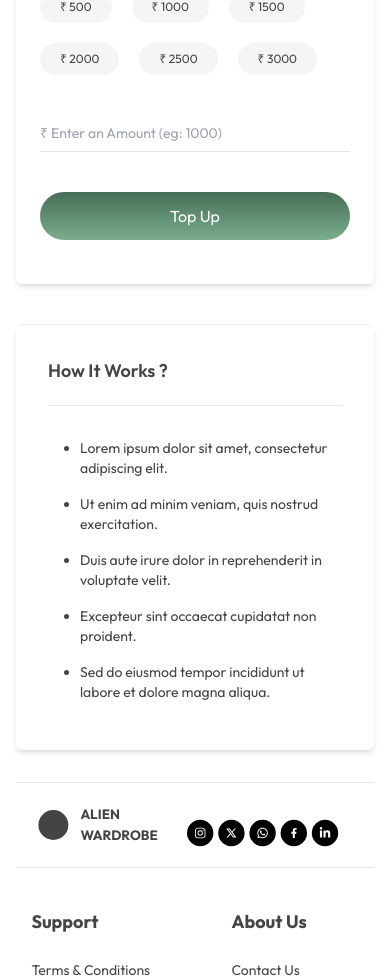
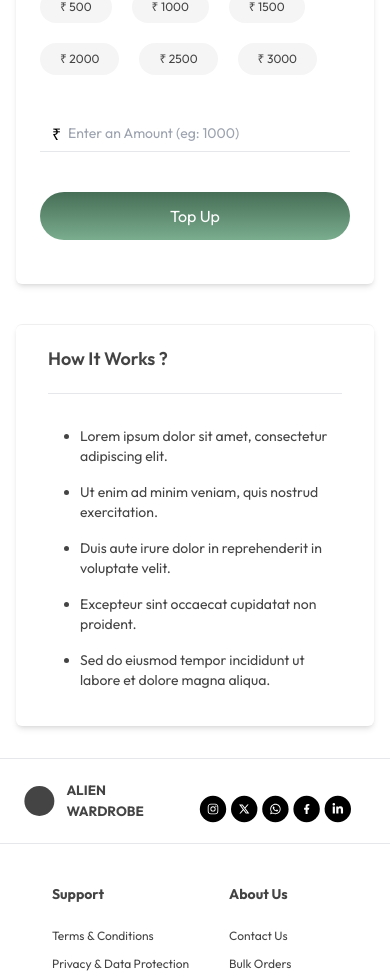
Before and after one commit to krishnan74/aw-wallet, a Next.js app: page /topup in a window 390 px wide. Shown: the part 589-1568 px from the top of the page. Built offline with nearby package versions, Linux system fonts and the light colour scheme.

Commit message:
refactor: Update FooterLinks and Navbar components, add Wallet Card Component

```diff
--- a/app/components/Footer.jsx
+++ b/app/components/Footer.jsx
@@ -28,8 +28,8 @@ const Footer = () => {
   ];
 
   return (
-    <div className="flex flex-col px-4 md:px-12 lg:px-20 xl:px-[220px] py-8 mb-10 ">
-      <div className="flex flex-wrap items-center h-fit py-8 max-sm:py-3 border-b mb-10 border-t ">
+    <div className="flex flex-col  md:px-12 lg:px-20 xl:px-[220px] py-8 mb-10 ">
+      <div className="flex flex-wrap items-center h-fit py-8 max-sm:py-3 max-sm:px-0 border-b mb-10 border-t ">
         <div className="flex items-center justify-start gap-4 md:gap-8 w-[50%] max-sm:scale-75">
           <div className="bg-[#444444] w-[64px] h-[64px] max-sm:w-[40px] max-sm:h-[40px] rounded-full"></div>
           <span className="text-lg text-[#444] font-bold ">
@@ -61,8 +61,8 @@ const Footer = () => {
         </div>
         <div className="flex flex-col items-center lg:items-end gap-5 mt-8 lg:mt-0">
           <div className="flex gap-8">
-            <div className="bg-[#D9D9D9] w-[80px] h-[80px] rounded-full"></div>
-            <div className="bg-[#D9D9D9] w-[80px] h-[80px] rounded-full"></div>
+            <div className="bg-[#D9D9D9] max-sm:w-[40px] max-sm:h-[40px]  w-[80px] h-[80px] rounded-full"></div>
+            <div className="bg-[#D9D9D9] max-sm:w-[40px] max-sm:h-[40px] w-[80px] h-[80px] rounded-full"></div>
           </div>
           <p className="text-sm text-center lg:text-right text-[#444]">
             Designed & Crafted with Love by{" "}
--- a/app/components/FooterLinks.jsx
+++ b/app/components/FooterLinks.jsx
@@ -7,13 +7,13 @@ const FooterLinks = ({ links }) => {
       {links.map((link, index) => {
         if (index === 0) {
           return (
-            <p key={index} className="text-lg font-bold mb-3 ">
+            <p key={index} className="text-lg max-sm:text-sm font-bold mb-3 ">
               {link}
             </p>
           );
         } else {
           return (
-            <Link key={index} href="#" className="text-sm">
+            <Link key={index} href="#" className="text-sm max-sm:text-xs">
               {link}
             </Link>
           );
--- a/app/components/HowItWorks.jsx
+++ b/app/components/HowItWorks.jsx
@@ -34,7 +34,11 @@ const HowItWorks = ({ dynamic }) => {
   ];
 
   return (
-    <div className="p-8 rounded-md shadow-md border-[#9a9a9a28] border-t text-[#444]">
+    <div
+      className={`pt-8 px-8 max-sm:pt-5 ${
+        isOpen ? "max-sm:pb-5" : "max-sm:pb-0"
+      }  pb-5 rounded-md shadow-md border-[#9a9a9a28] border-t text-[#444]`}
+    >
       <div className="flex justify-between text-xl font-semibold mb-4 max-sm:text-lg pb-5 border-b">
         <p>How It Works ? </p>
         <button
--- a/app/components/TopUpCard.jsx
+++ b/app/components/TopUpCard.jsx
@@ -18,13 +18,16 @@ const TopUpCard = ({ topUpMoneySuggestions, handleClick, money }) => {
         ))}
       </div>
 
-      <input
-        type="text"
-        value={money}
-        className="border-b py-2 mt-10 text-sm w-full"
-        placeholder="₹ Enter an Amount (eg: 1000)"
-        onChange={(e) => handleClick(e.target.value)}
-      />
+      <div className="relative">
+        <p className="absolute top-[47px] left-3 ">₹</p>
+        <input
+          type="number"
+          value={money}
+          className="border-b pl-7  py-2 mt-10 text-sm w-full "
+          placeholder="Enter an Amount (eg: 1000)"
+          onChange={(e) => handleClick(e.target.value)}
+        />
+      </div>
 
       <button className="text-white mt-10 py-3 rounded-full mb-5  bg-gradient-to-b from-[#184A2CCC] to-[#599872CC]">
         Top Up
--- a/app/page.js
+++ b/app/page.js
@@ -127,7 +127,7 @@ const Page = () => {
           </div>
         </div>
 
-        <div className="w-full flex flex-col gap-y-10   border-[#9a9a9a28] ">
+        <div className="w-full flex flex-col gap-y-5   border-[#9a9a9a28] ">
           <div>
             <WalletComponent></WalletComponent>
           </div>
```
